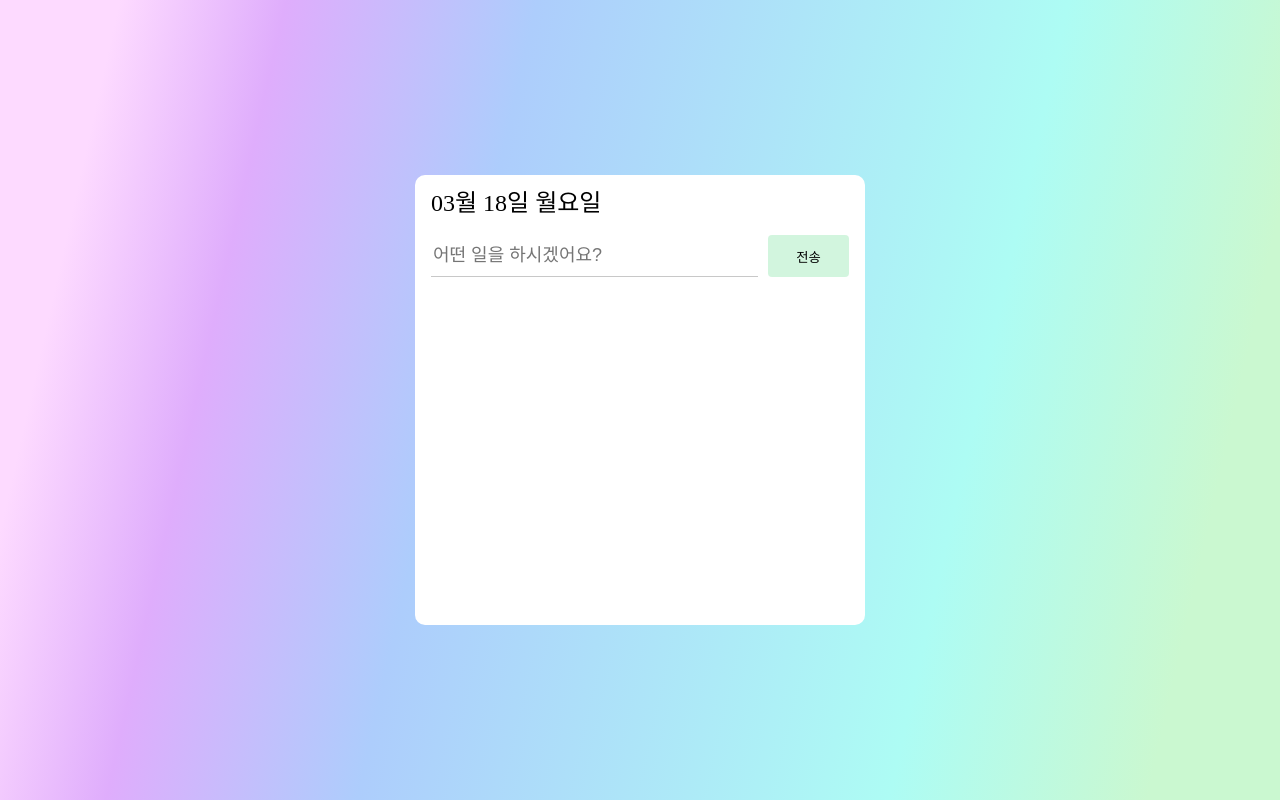
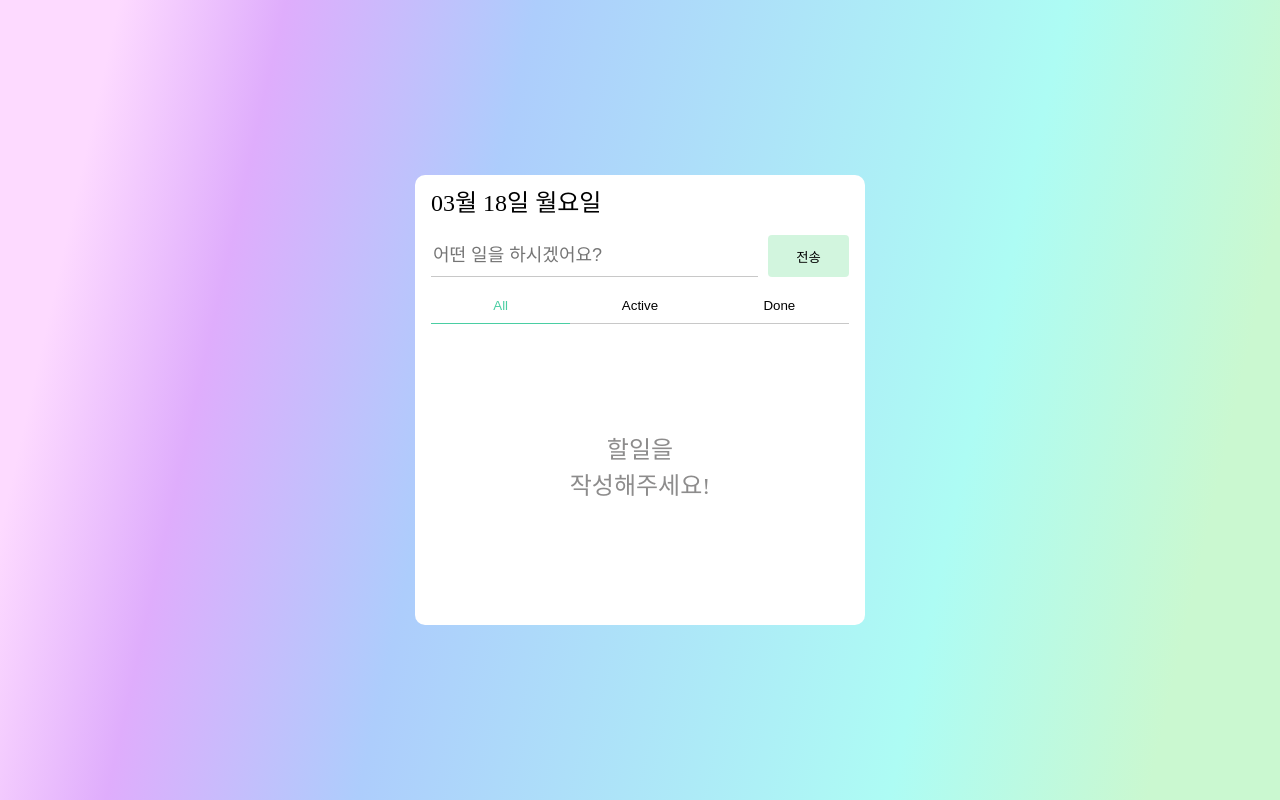
Before and after one commit to f-lab-edu/my-todo, a React (Vite) app: page / in a window 1280 px wide. Built offline with nearby package versions, Linux system fonts and the light colour scheme.

Commit message:
✨ 상태 별 tab 추가
상태별로 각각 all, active, done을 추가해 필터를 해서 볼 수 있도록 작업했습니다.

```diff
--- a/src/App.tsx
+++ b/src/App.tsx
@@ -1,5 +1,7 @@
 import ListForm from "@components/ListForm";
 import MyList from "@components/MyList";
+import SelectTab from "@components/SelectTab";
+
 import styled from "styled-components";
 
 const Wrapper = styled.main`
@@ -57,6 +59,7 @@ function App() {
           {month}월 {day}일 {week[dayStr]}요일
         </DateTitle>
         <ListForm />
+        <SelectTab />
         <MyList />
       </Content>
     </Wrapper>
--- a/src/atom/atom.ts
+++ b/src/atom/atom.ts
@@ -5,3 +5,5 @@ export const todoAtom = atom(
     ? JSON.parse(window.localStorage.getItem("todo") as string)
     : []
 );
+
+export const tabStateAtom = atom("all");
--- a/src/components/MyList.tsx
+++ b/src/components/MyList.tsx
@@ -1,7 +1,7 @@
 import styled from "styled-components";
 import MyListItem from "./MyListItem";
 import { useAtomValue } from "jotai";
-import { todoAtom } from "@atom/atom";
+import { tabStateAtom, todoAtom } from "@atom/atom";
 import { ISaveInfo } from "./ListForm";
 
 const Wrapper = styled.ul`
@@ -10,14 +10,50 @@ const Wrapper = styled.ul`
   margin-top: 20px;
 `;
 
+const ListNotice = styled.div`
+  display: flex;
+  justify-content: center;
+  align-items: center;
+  width: 100%;
+  height: calc(100% - 130px);
+  color: #8d8c8c;
+  font-size: 24px;
+  text-align: center;
+  line-height: 1.5;
+`;
+
 const MyList = () => {
   const todoList = useAtomValue<ISaveInfo[]>(todoAtom);
+  const tabState = useAtomValue(tabStateAtom);
+  const tabTodoList =
+    tabState === "all"
+      ? todoList
+      : todoList.filter((v) => v.state === tabState);
+
   return (
-    <Wrapper>
-      {todoList.map((item) => (
-        <MyListItem key={item.id} item={item} />
-      ))}
-    </Wrapper>
+    <>
+      {tabTodoList.length > 0 ? (
+        <Wrapper>
+          {tabTodoList.map((item) => (
+            <MyListItem key={item.id} item={item} />
+          ))}
+        </Wrapper>
+      ) : (
+        <ListNotice>
+          {tabState === "done" ? (
+            <>
+              조금만 더
+              <br /> 힘내 보아요!
+            </>
+          ) : (
+            <>
+              할일을
+              <br /> 작성해주세요!
+            </>
+          )}
+        </ListNotice>
+      )}
+    </>
   );
 };
 
--- a/src/components/MyListItem.tsx
+++ b/src/components/MyListItem.tsx
@@ -24,6 +24,7 @@ const ListWrap = styled.div`
   gap: 10px;
 
   &.is-success {
+    color: #a7a7a7;
     text-decoration: line-through;
   }
 `;
@@ -69,6 +70,7 @@ const MyListItem = ({ item }: { item: ISaveInfo }) => {
     setTodoList([...filteredList]);
     window.localStorage.setItem("todo", JSON.stringify([...filteredList]));
   };
+
   return (
     <ListItem>
       <ListWrap className={item.state === "done" ? "is-success" : ""}>
--- /dev/null
+++ b/src/components/SelectTab.tsx
@@ -0,0 +1,52 @@
+import { useAtom } from "jotai";
+import styled from "styled-components";
+import { tabStateAtom } from "@atom/atom";
+const Wrapper = styled.div`
+  top: 0;
+  margin-top: 20px;
+`;
+
+const Tab = styled.ul`
+  display: flex;
+  align-items: center;
+  li {
+    flex: 1;
+    text-align: center;
+    cursor: pointer;
+
+    button {
+      width: 100%;
+      padding-bottom: 10px;
+      border-bottom: 1px solid #c8c8c8;
+    }
+
+    &.on button {
+      color: #4acea3;
+      border-bottom: 1px solid #4acea3;
+    }
+  }
+`;
+
+const SelectTab = () => {
+  const [tabState, setTabState] = useAtom(tabStateAtom);
+  const selectTab = (tab: string) => {
+    setTabState(tab);
+  };
+  return (
+    <Wrapper>
+      <Tab>
+        <li className={tabState === "all" ? "on" : ""}>
+          <button onClick={() => selectTab("all")}>All</button>
+        </li>
+        <li className={tabState === "active" ? "on" : ""}>
+          <button onClick={() => selectTab("active")}>Active</button>
+        </li>
+        <li className={tabState === "done" ? "on" : ""}>
+          <button onClick={() => selectTab("done")}>Done</button>
+        </li>
+      </Tab>
+    </Wrapper>
+  );
+};
+
+export default SelectTab;
```
